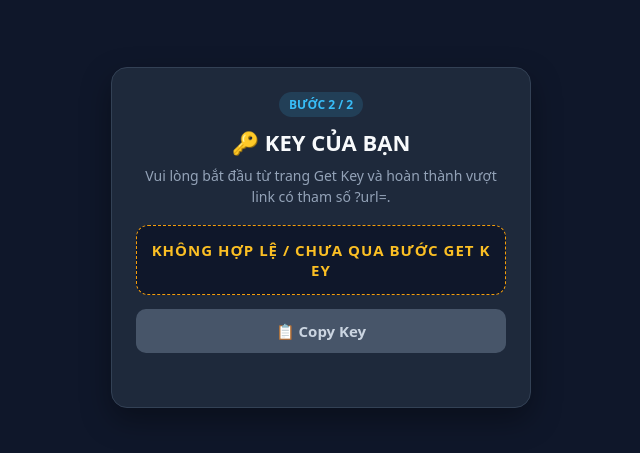
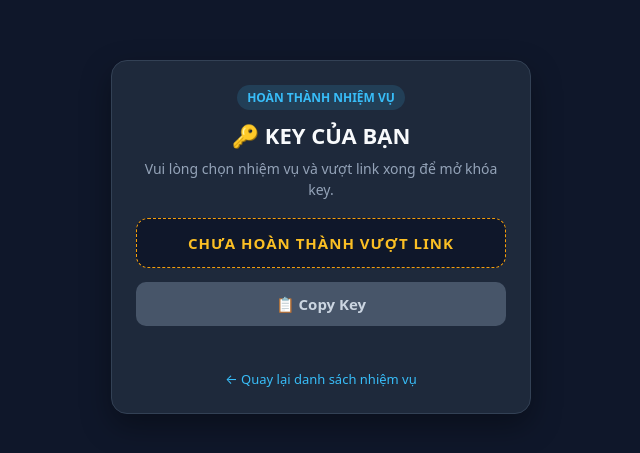
Before and after one commit to tlz03012005-max/get-key, a plain HTML site: page getkey.html in a window 1280 px wide. Shown: the part 163-616 px from the top of the page, without its empty margins (319-959 px from the left). Drawn offline with Linux system fonts and the light colour scheme.

Commit message:
Update getkey.html

```diff
--- a/getkey.html
+++ b/getkey.html
@@ -32,20 +32,21 @@
     }
     .btn:disabled { background: #475569; color: #cbd5e1; cursor: not-allowed; }
     .status { margin-top: 12px; font-size: 13px; color: #4ade80; min-height: 18px; }
+    .back-link { display: inline-block; margin-top: 14px; color: #38bdf8; font-size: 13px; text-decoration: none; }
   </style>
 </head>
 <body>
   <div class="card">
-    <div class="badge">BƯỚC 2 / 2</div>
+    <div class="badge">HOÀN THÀNH NHIỆM VỤ</div>
     <h1>🔑 KEY CỦA BẠN</h1>
     <p id="descText">Copy key bên dưới rồi quay lại Bot Telegram nhập để nhận coin.</p>
     <div id="keyBox" class="key-box">Đang kiểm tra...</div>
     <button id="copyBtn" class="btn" onclick="copyKey()" disabled>📋 Copy Key</button>
     <div id="statusMsg" class="status"></div>
+    <a class="back-link" href="./">← Quay lại danh sách nhiệm vụ</a>
   </div>
 
   <script>
-    // Kho key có sẵn (nạp đồng bộ lên bot bằng /addkey)
     const KEY_POOL = [
       "KEY_A1B2C3D4",
       "KEY_E5F6G7H8",
@@ -58,33 +59,27 @@
     ];
 
     const params = new URLSearchParams(window.location.search);
-    const rawUrl = (params.get("url") || "").trim();
+    const isDone = params.get("done") === "1" || Boolean((params.get("url") || "").trim());
 
     const keyBox = document.getElementById("keyBox");
     const copyBtn = document.getElementById("copyBtn");
     const statusMsg = document.getElementById("statusMsg");
 
-    function isValidUrl(u) {
-      if (!u) return false;
-      try {
-        const parsed = new URL(u);
-        return parsed.protocol === "https:" || parsed.protocol === "http:";
-      } catch (e) {
-        return false;
-      }
-    }
-
-    const unlocked = localStorage.getItem("tlz_gate_unlocked") === "1";
-
-    if (!isValidUrl(rawUrl) || !unlocked) {
-      keyBox.textContent = "KHÔNG HỢP LỆ / CHƯA QUA BƯỚC GET KEY";
+    if (!isDone) {
+      keyBox.textContent = "CHƯA HOÀN THÀNH VƯỢT LINK";
       keyBox.classList.add("key-warn");
       document.getElementById("descText").textContent =
-        "Vui lòng bắt đầu từ trang Get Key và hoàn thành vượt link có tham số ?url=.";
+        "Vui lòng chọn nhiệm vụ và vượt link xong để mở khóa key.";
+      copyBtn.disabled = true;
+    } else if (localStorage.getItem("tlz_key_consumed") === "1") {
+      // Đã xem/tải lại trang ở lượt này -> ẩn key, không sinh key mới
+      keyBox.textContent = "KEY ĐÃ ẨN (ĐÃ TẢI LẠI TRANG)";
+      keyBox.classList.add("key-warn");
+      document.getElementById("descText").textContent =
+        "Mỗi lượt vượt chỉ hiển thị key 1 lần. Bấm quay lại để làm nhiệm vụ mới.";
       copyBtn.disabled = true;
     } else {
-      // Khóa vé ngay khi mở xong -> F5 tải lại sẽ ẩn key, không cấp key mới
-      localStorage.removeItem("tlz_gate_unlocked");
+      localStorage.setItem("tlz_key_consumed", "1");
 
       const used = JSON.parse(localStorage.getItem("tlz_used_keys") || "[]");
       const fresh = KEY_POOL.filter(k => !used.includes(k));
@@ -99,7 +94,7 @@
       keyBox.textContent = chosenKey;
       copyBtn.disabled = false;
       copyBtn.dataset.key = chosenKey;
-      statusMsg.textContent = "⚠️ Tải lại trang sẽ ẩn key, cần quay lại bước Get Key để lấy lượt mới.";
+      statusMsg.textContent = "⚠️ Tải lại trang sẽ ẩn key và không sinh key mới.";
     }
 
     function copyKey() {
```
